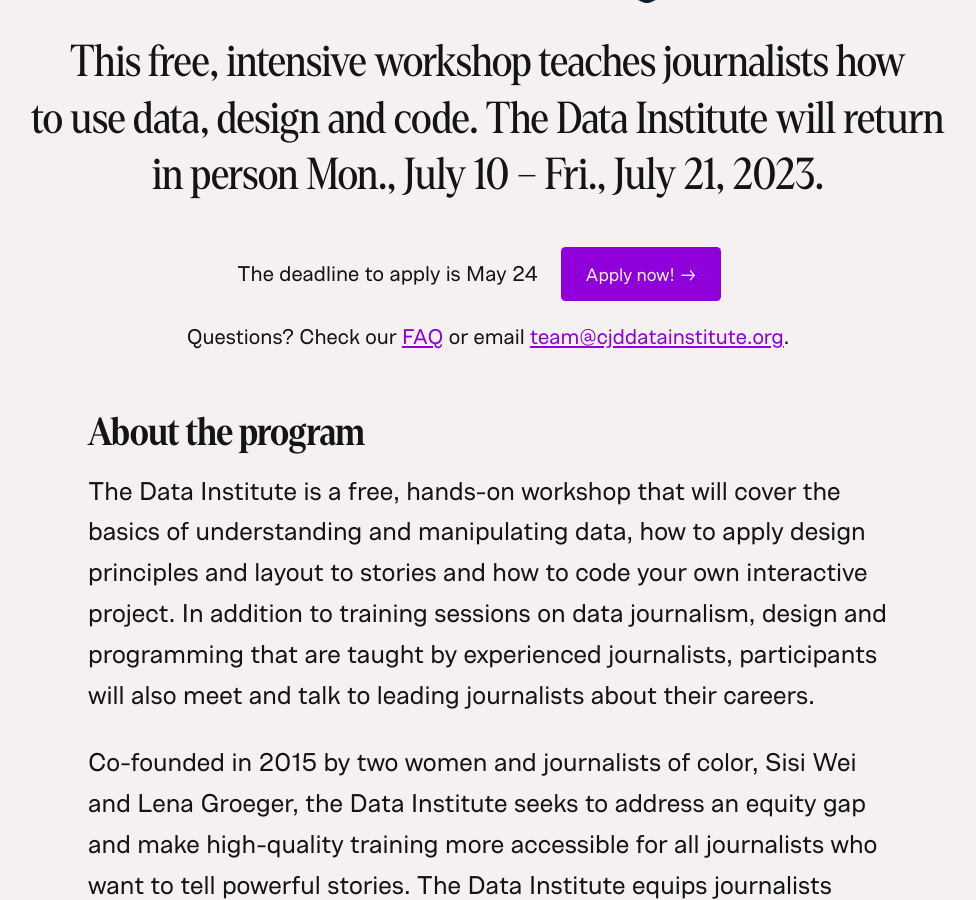
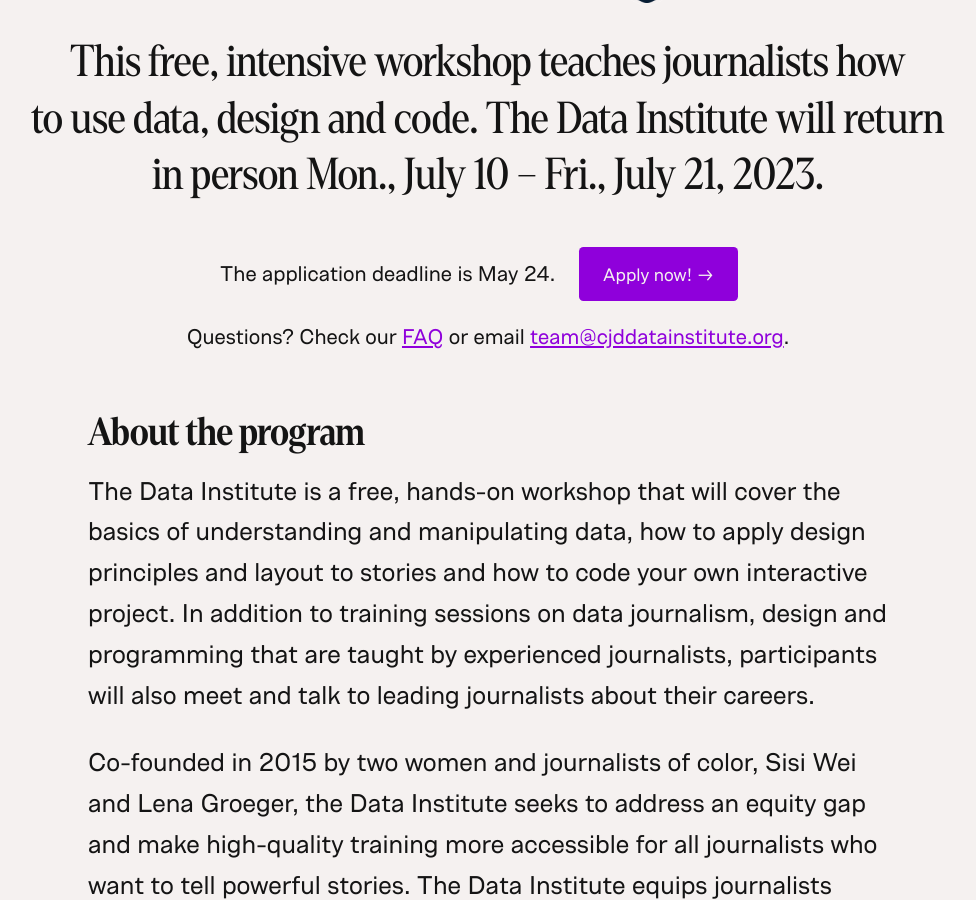
Before and after one commit to OpenNews/datainstitute-website, a Jekyll site: the page built from homepage.md, in a window 1280 px wide and 900 px high, scrolled down 788 px. Shown: the whole window, without its empty margins (152-1128 px from the left). Built offline with Jekyll 4.4.1, drawn with Linux system fonts in a browser that asks for light colours.

Commit message:
app button preface update

```diff
--- a/homepage.md
+++ b/homepage.md
@@ -7,7 +7,7 @@ permalink: /
      <p class="big-type">This free, intensive workshop teaches journalists how to&nbsp;use data, design and code. The Data Institute will return in person Mon., July 10 – Fri., July 21, 2023.</p>
 
       <div class="sub-nav">
-        <p>The deadline to apply is May 24
+        <p>The application deadline is May 24.
         <span><a href="/apply/" class="button">Apply now! &rarr;</a></span></p>
         <p>Questions? Check our <a href="#faq">FAQ</a> or email <a href="mailto:team@cjddatainstitute.org">team@cjddatainstitute.org</a>.</p>
     </div>
```
